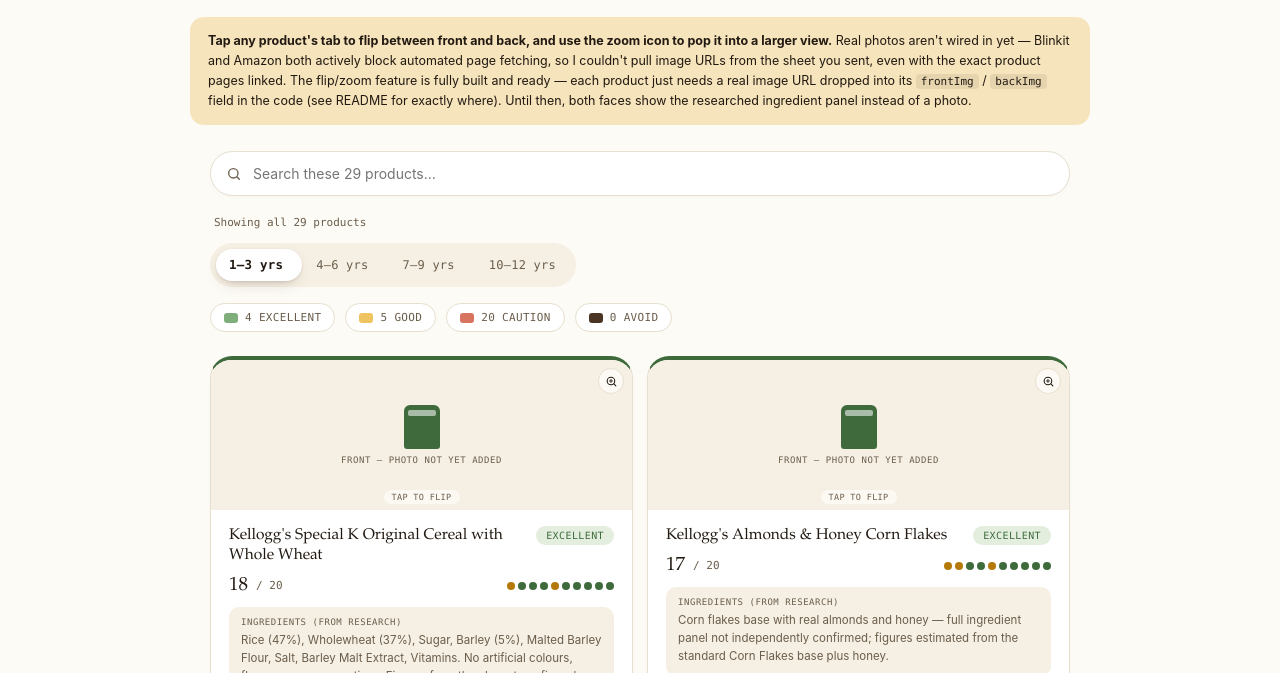
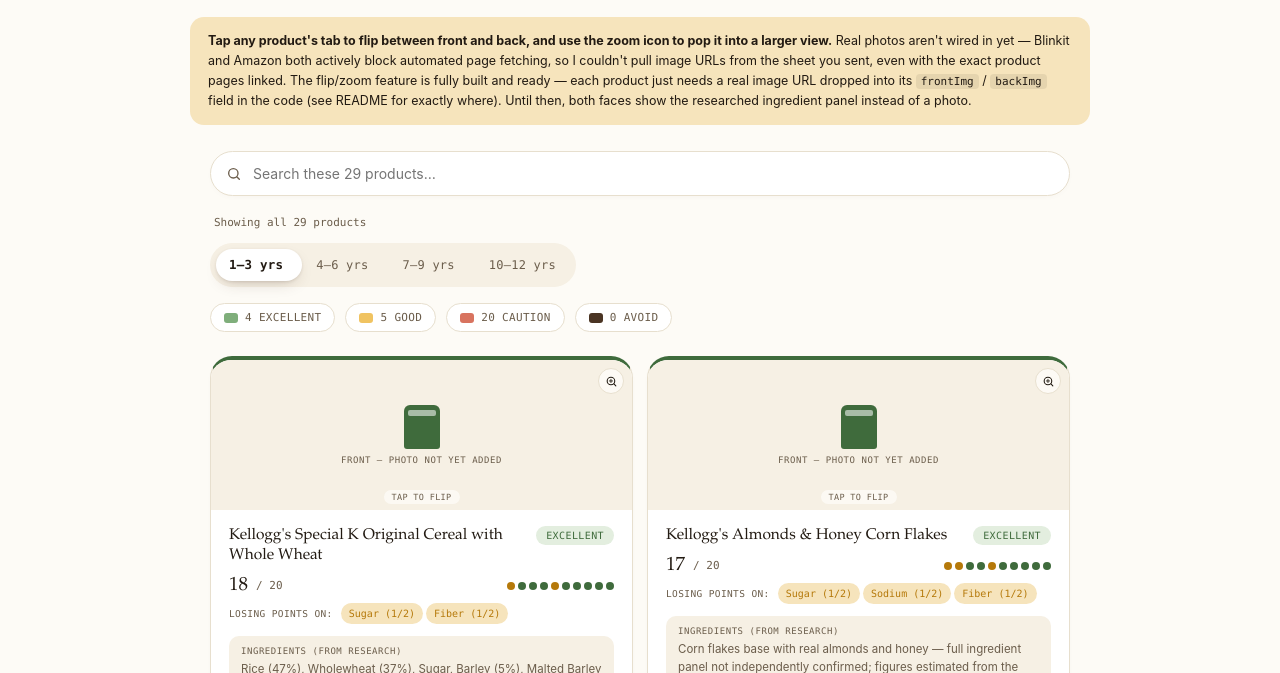
Before and after one commit to mailuspixiedust-creator/poshan-score, a plain HTML site: page cereals.html in a window 1280 px wide. Shown: the part 279-952 px from the top of the page. Drawn offline with Linux system fonts and the light colour scheme.

Commit message:
Add files via upload

```diff
--- a/cereals.html
+++ b/cereals.html
@@ -178,12 +178,18 @@
   .tierbadge.caution{ background:var(--red-soft); color:var(--red); }
   .tierbadge.avoid{ background:var(--brown); color:#fff; }
 
-  .score-row{ display:flex; align-items:center; gap:8px; margin:6px 0 10px; flex-wrap:wrap; }
+  .score-row{ display:flex; align-items:center; gap:8px; margin:6px 0 4px; flex-wrap:wrap; }
   .score-num{ font-family:var(--font-display); font-size:19px; color:var(--ink); }
   .score-den{ font-family:var(--font-mono); font-size:11px; color:var(--ink-dim); }
   .pips{ display:flex; gap:3px; margin-left:auto; flex-wrap:wrap; max-width:130px; justify-content:flex-end; }
-  .pip{ width:8px; height:8px; border-radius:50%; }
+  .pip{ width:8px; height:8px; border-radius:50%; cursor:help; }
   .pip.p2{ background:var(--green); } .pip.p1{ background:var(--gold); } .pip.p0{ background:var(--red); }
+
+  .losing-points{ font-size:11px; line-height:1.7; margin:0 0 10px; }
+  .lp-label{ font-family:var(--font-mono); font-size:9.5px; letter-spacing:0.04em; text-transform:uppercase; color:var(--ink-dim); margin-right:5px; }
+  .lp-item{ display:inline-block; font-family:var(--font-mono); font-size:10px; padding:2px 8px; border-radius:100px; margin:2px 3px 2px 0; }
+  .lp-item.lp-1{ background:var(--gold-soft); color:var(--gold); }
+  .lp-item.lp-0{ background:var(--red-soft); color:var(--red); }
 
   .label-panel{ background:var(--bg-alt); border-radius:10px; padding:10px 12px; margin:10px 0; }
   .label-panel .lp-title{ font-family:var(--font-mono); font-size:9px; letter-spacing:0.06em; text-transform:uppercase; color:var(--ink-dim); margin-bottom:5px; }
@@ -459,6 +465,7 @@
 }
 
 const tierLabel = { excellent:'Excellent', good:'Good', caution:'Caution', avoid:'Avoid' };
+const metricNames = ['Sugar','Sodium','Sat Fat','Trans Fat','Fiber','Protein','Preservatives','Additives','Base Integrity','HFSS'];
 let currentAge = '1-3';
 let currentSearch = '';
 
@@ -526,9 +533,10 @@
           <span class="tierbadge ${tier}">${tierLabel[tier]}</span>
         </div>
         <div class="score-row">
-          <span class="score-num">${total}</span><span class="score-den">/ 20</span>
-          <div class="pips">${scores.map(s => `<span class="pip p${s}"></span>`).join('')}</div>
+          <span class="score-num" data-target="${total}">0</span><span class="score-den">/ 20</span>
+          <div class="pips">${scores.map((s,i) => `<span class="pip p${s}" title="${metricNames[i]}: ${s}/2"></span>`).join('')}</div>
         </div>
+        ${total < 20 ? `<div class="losing-points"><span class="lp-label">Losing points on:</span> ${scores.map((s,i) => ({s,i})).filter(x => x.s < 2).map(x => `<span class="lp-item lp-${x.s}">${metricNames[x.i]} (${x.s}/2)</span>`).join('')}</div>` : ``}
         <div class="label-panel">
           <div class="lp-title">Ingredients (from research)</div>
           <div class="lp-ingredients">${p.ingredients}</div>
@@ -551,9 +559,24 @@
 
   requestAnimationFrame(() => {
     document.querySelectorAll('.pcard').forEach((el, i) => {
-      setTimeout(() => el.classList.add('animate-in'), i * 30);
+      setTimeout(() => {
+        el.classList.add('animate-in');
+        animateScoreCount(el.querySelector('.score-num'));
+      }, i * 30);
     });
   });
+}
+
+function animateScoreCount(el){
+  const target = parseInt(el.getAttribute('data-target'), 10);
+  let current = 0;
+  const step = Math.max(1, Math.round(target / 12));
+  const tick = () => {
+    current = Math.min(target, current + step);
+    el.textContent = current;
+    if (current < target) requestAnimationFrame(tick);
+  };
+  tick();
 }
 
 /* ---------------- tabs ---------------- */
```
